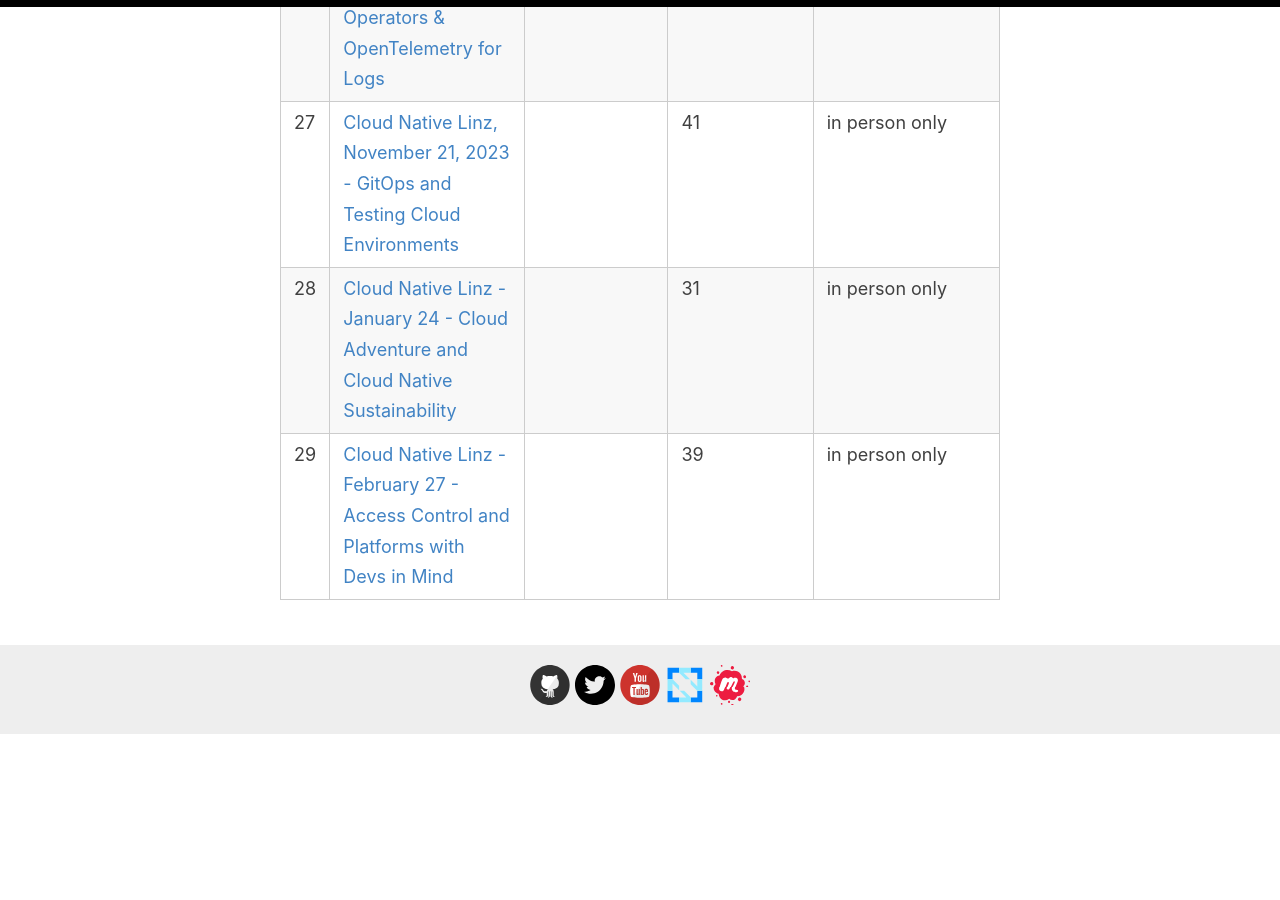
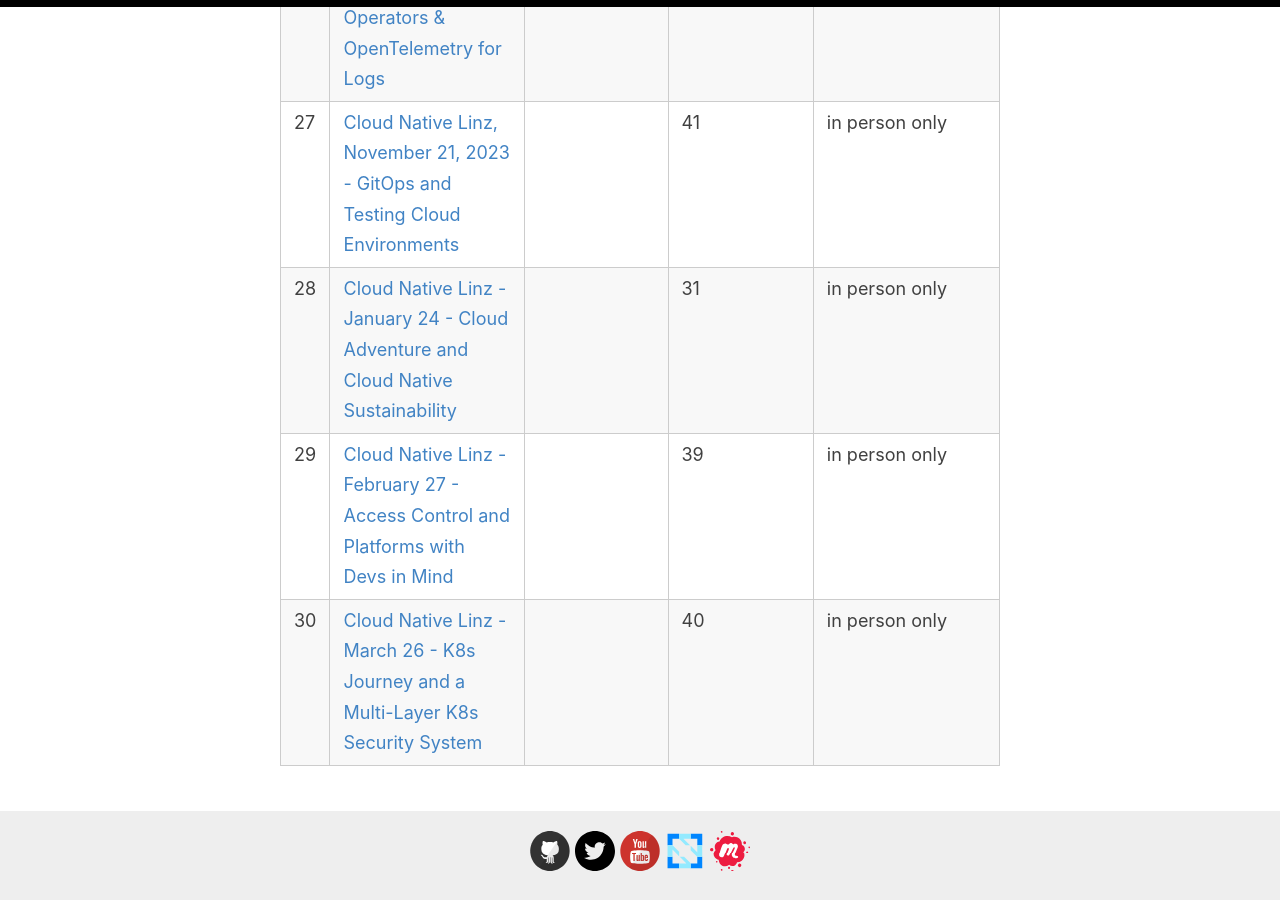
Before and after one commit to CloudNativeLinz/cloudnativelinz.github.io, a Jekyll site: the page built from _pages/statistics.md, in a window 1280 px wide and 900 px high, scrolled down 5200 px. Built offline with Jekyll 4.4.1, drawn with Linux system fonts in a browser that asks for light colours; before the commit the page ends 5934 px from its top, so only the background shows below that.

Commit message:
Add Cloud Native Linz event for March 26 - 2024

```diff
--- a/_pages/statistics.md
+++ b/_pages/statistics.md
@@ -38,3 +38,4 @@ permalink: /statistics/
 | 27 | [Cloud Native Linz, November 21, 2023 - GitOps and Testing Cloud Environments](https://community.cncf.io/events/details/cncf-linz-presents-cloud-native-linz-november-21-gitops-and-testing-cloud-environments/) |  | 41 | in person only |
 | 28 | [Cloud Native Linz - January 24 - Cloud Adventure and Cloud Native Sustainability](https://community.cncf.io/events/details/cncf-linz-presents-cloud-native-linz-january-24-cloud-adventure-and-cloud-native-sustainability/) |  | 31 | in person only |
 | 29 | [Cloud Native Linz - February 27 - Access Control and Platforms with Devs in Mind](https://community.cncf.io/events/details/cncf-linz-presents-cloud-native-linz-february-27-access-control-and-platforms-with-devs-in-mind/) |  | 39 | in person only |
+| 30 | [Cloud Native Linz - March 26 - K8s Journey and a Multi-Layer K8s Security System](https://community.cncf.io/events/details/cncf-linz-presents-cloud-native-linz-march-26-kubernetes-journey-and-a-multi-layer-kubernetes-security-system/) |  | 40 | in person only |
```
